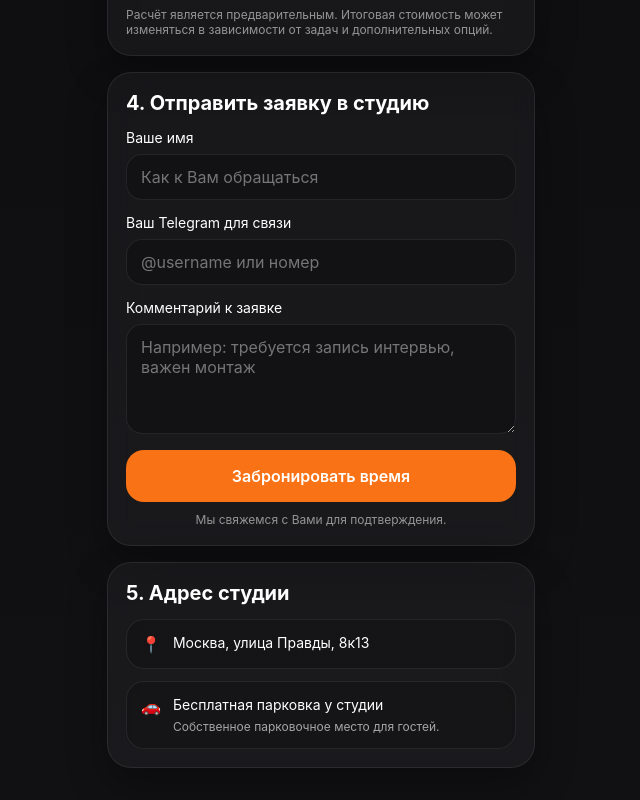
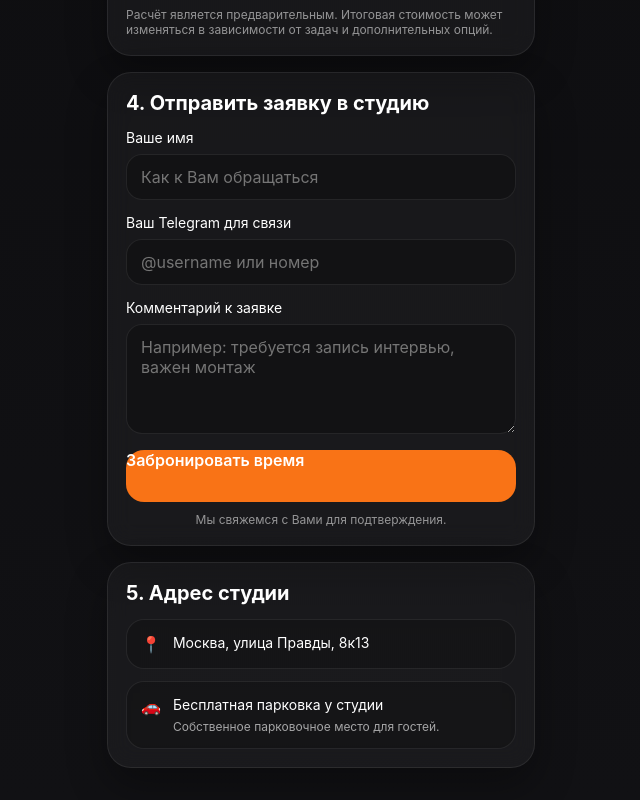
Before and after one commit to Stepiksog/-onlycast-miniap, a React (Vite) app: page / in a window 1280 px wide. Shown: the part 1797-2597 px from the top of the page, without its empty margins (319-959 px from the left). Built offline with nearby package versions, Linux system fonts and the light colour scheme.

Commit message:
Update App.tsx

```diff
--- a/src/App.tsx
+++ b/src/App.tsx
@@ -330,14 +330,25 @@ export default function App() {
             <textarea className="textarea" value={comment} onChange={(e) => setComment(e.target.value)} placeholder="Например: требуется запись интервью, важен монтаж" />
           </div>
           <div style={{ marginTop: 16 }}>
-          <button
-  type="button"
+          <div
+  role="button"
+  tabIndex={0}
   className={`primary-btn ${!canSubmit ? 'is-disabled' : ''}`}
   onClick={handleSubmit}
+  onTouchEnd={(e) => {
+    e.preventDefault()
+    handleSubmit()
+  }}
+  onKeyDown={(e) => {
+    if (e.key === 'Enter' || e.key === ' ') {
+      e.preventDefault()
+      handleSubmit()
+    }
+  }}
   aria-disabled={!canSubmit}
 >
   Забронировать время
-</button>
+</div>
             <div className="center-note">Мы свяжемся с Вами для подтверждения.</div>
           </div>
 
```
